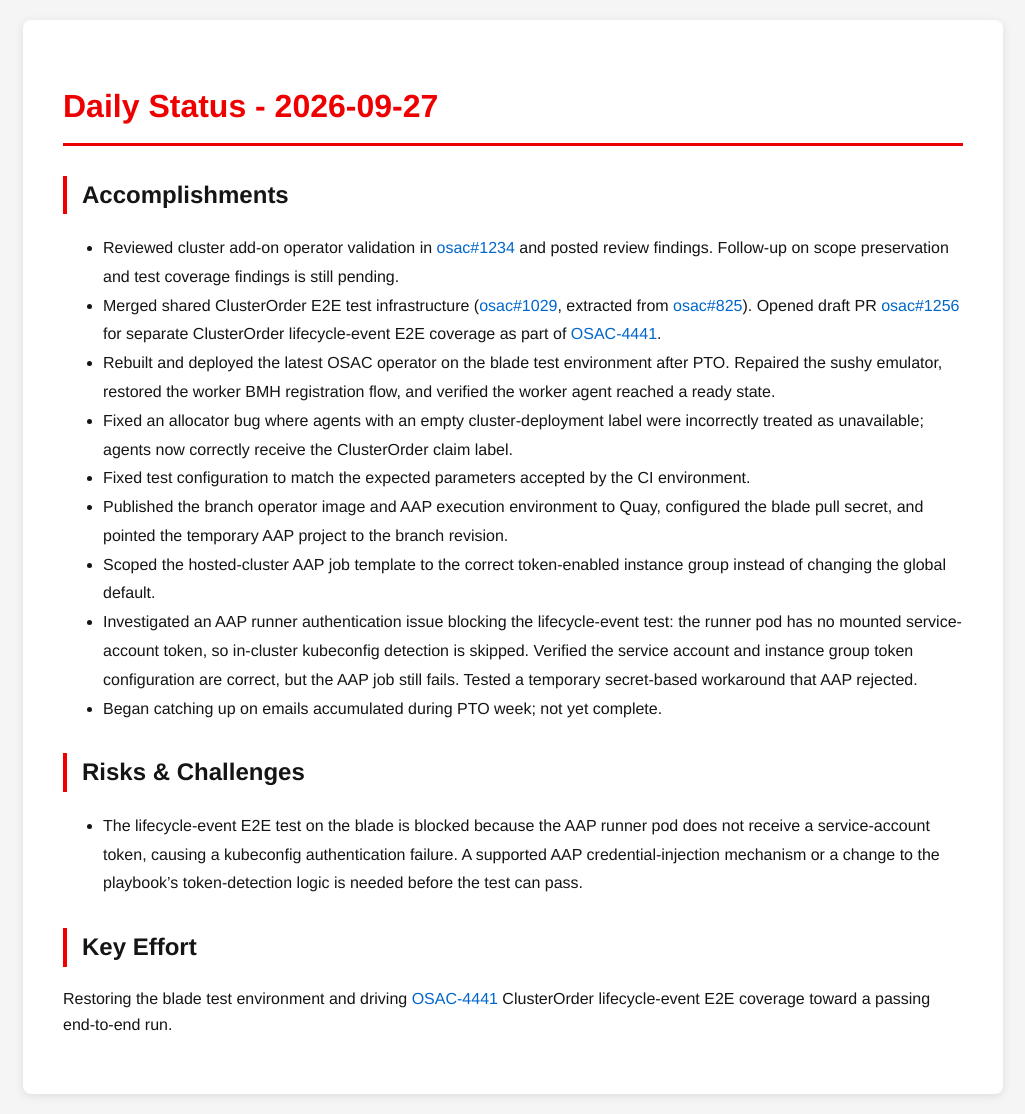
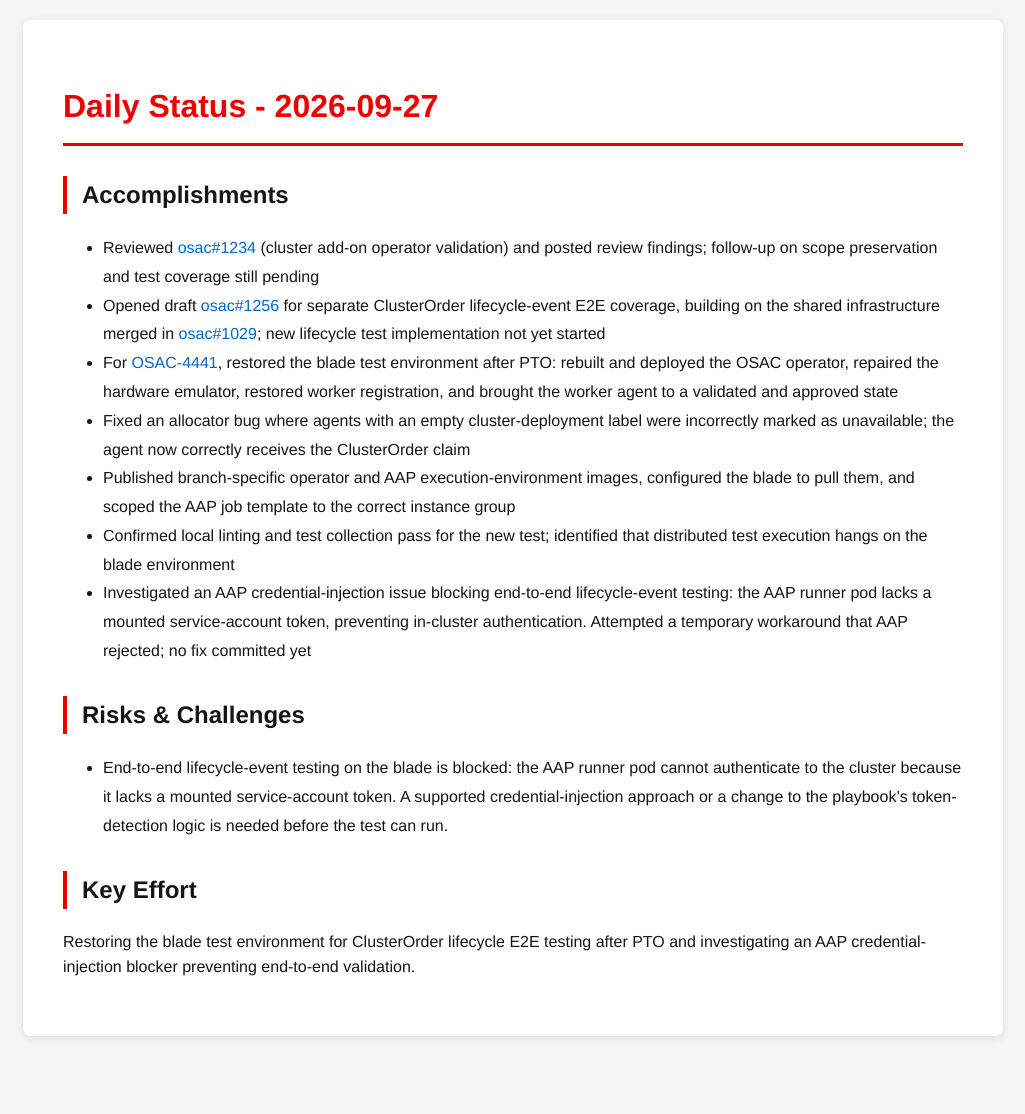
Before and after one commit to tzvatot/daily-status, a Jekyll site: the page built from 2026-09-27.md, in a window 1280 px wide. Shown: the whole page, without its empty margins (127-1152 px from the left). Built offline with Jekyll 4.4.1, drawn with Linux system fonts in a browser that asks for light colours; after the commit the page ends 1056 px from its top, so only the background shows below that.

Commit message:
Daily status update - 2026-09-27

```diff
--- a/2026-09-27.md
+++ b/2026-09-27.md
@@ -7,18 +7,16 @@ date: 2026-09-27
 # Daily Status - 2026-09-27
 
 ## Accomplishments
-- Reviewed cluster add-on operator validation in [osac#1234](https://github.com/osac-project/osac/pull/1234) and posted review findings. Follow-up on scope preservation and test coverage findings is still pending.
-- Merged shared ClusterOrder E2E test infrastructure ([osac#1029](https://github.com/osac-project/osac/pull/1029), extracted from [osac#825](https://github.com/osac-project/osac/pull/825)). Opened draft PR [osac#1256](https://github.com/osac-project/osac/pull/1256) for separate ClusterOrder lifecycle-event E2E coverage as part of [OSAC-4441](https://redhat.atlassian.net/browse/OSAC-4441).
-- Rebuilt and deployed the latest OSAC operator on the blade test environment after PTO. Repaired the sushy emulator, restored the worker BMH registration flow, and verified the worker agent reached a ready state.
-- Fixed an allocator bug where agents with an empty cluster-deployment label were incorrectly treated as unavailable; agents now correctly receive the ClusterOrder claim label.
-- Fixed test configuration to match the expected parameters accepted by the CI environment.
-- Published the branch operator image and AAP execution environment to Quay, configured the blade pull secret, and pointed the temporary AAP project to the branch revision.
-- Scoped the hosted-cluster AAP job template to the correct token-enabled instance group instead of changing the global default.
-- Investigated an AAP runner authentication issue blocking the lifecycle-event test: the runner pod has no mounted service-account token, so in-cluster kubeconfig detection is skipped. Verified the service account and instance group token configuration are correct, but the AAP job still fails. Tested a temporary secret-based workaround that AAP rejected.
-- Began catching up on emails accumulated during PTO week; not yet complete.
+- Reviewed [osac#1234](https://github.com/osac-project/osac/pull/1234) (cluster add-on operator validation) and posted review findings; follow-up on scope preservation and test coverage still pending
+- Opened draft [osac#1256](https://github.com/osac-project/osac/pull/1256) for separate ClusterOrder lifecycle-event E2E coverage, building on the shared infrastructure merged in [osac#1029](https://github.com/osac-project/osac/pull/1029); new lifecycle test implementation not yet started
+- For [OSAC-4441](https://redhat.atlassian.net/browse/OSAC-4441), restored the blade test environment after PTO: rebuilt and deployed the OSAC operator, repaired the hardware emulator, restored worker registration, and brought the worker agent to a validated and approved state
+- Fixed an allocator bug where agents with an empty cluster-deployment label were incorrectly marked as unavailable; the agent now correctly receives the ClusterOrder claim
+- Published branch-specific operator and AAP execution-environment images, configured the blade to pull them, and scoped the AAP job template to the correct instance group
+- Confirmed local linting and test collection pass for the new test; identified that distributed test execution hangs on the blade environment
+- Investigated an AAP credential-injection issue blocking end-to-end lifecycle-event testing: the AAP runner pod lacks a mounted service-account token, preventing in-cluster authentication. Attempted a temporary workaround that AAP rejected; no fix committed yet
 
 ## Risks & Challenges
-- The lifecycle-event E2E test on the blade is blocked because the AAP runner pod does not receive a service-account token, causing a kubeconfig authentication failure. A supported AAP credential-injection mechanism or a change to the playbook's token-detection logic is needed before the test can pass.
+- End-to-end lifecycle-event testing on the blade is blocked: the AAP runner pod cannot authenticate to the cluster because it lacks a mounted service-account token. A supported credential-injection approach or a change to the playbook's token-detection logic is needed before the test can run.
 
 ## Key Effort
-Restoring the blade test environment and driving [OSAC-4441](https://redhat.atlassian.net/browse/OSAC-4441) ClusterOrder lifecycle-event E2E coverage toward a passing end-to-end run.
+Restoring the blade test environment for ClusterOrder lifecycle E2E testing after PTO and investigating an AAP credential-injection blocker preventing end-to-end validation.
```
